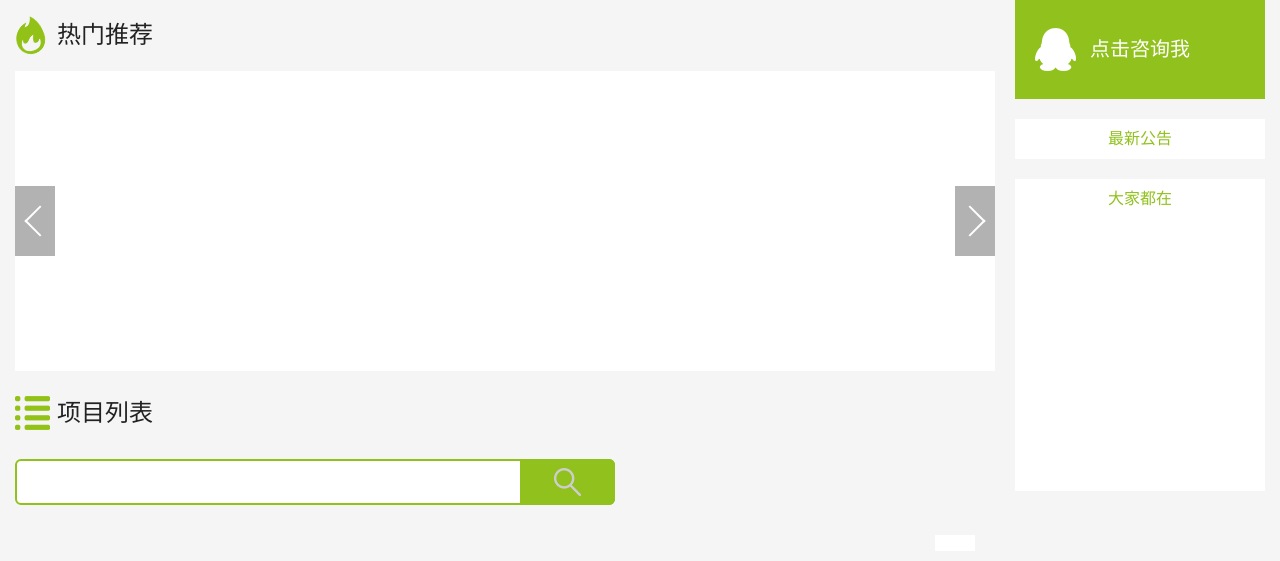
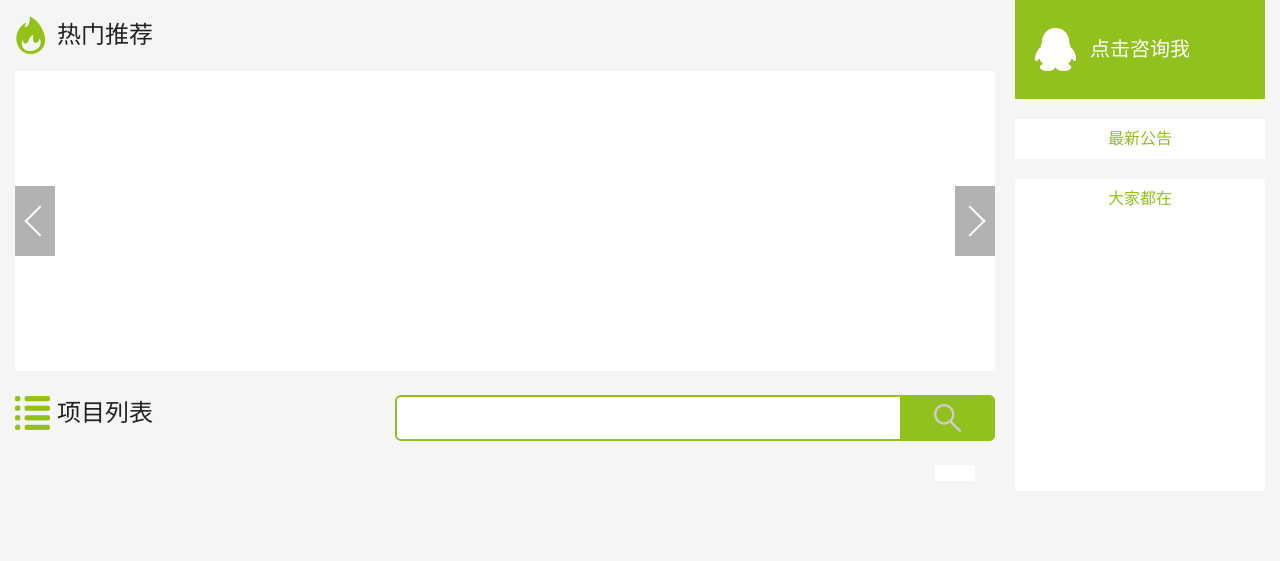
Before and after one commit to csdusunlight/homepage, a Django app: template homepage/templates/homepage.html in a window 1280 px wide. Shown: the part 371-932 px from the top of the page. After the commit the page ends 812 px from the top, so only its background shows below. Run offline with Django 3.2, Linux system fonts and the light colour scheme; the template is opened without the code that fills it, so the values that code supplies are empty; parts of the project's set-up code (start-up, migrations or seed data) failed here and were passed over; some libraries are stand-ins or nearby versions.

Commit message:
mark end

```diff
--- a/homepage/templates/homepage.html
+++ b/homepage/templates/homepage.html
@@ -148,14 +148,12 @@
                                 <div data-pic="{{recom.pic}}" data-imgtxt="{{recom.title}}" class="hot__img"></div>
                                 <p class="hot__name hot__info oneline">{{recom.title}}</p>
                                 <p class="hot__profit hot__info oneline">预计最高年化：<span class="hot__profit-num">{{recom.intrest}}</span></p>
-                                <p class="hot__price hot__info oneline">返现价格：<span class="price-rem hot__price-num">{{recom.price}}</span></p>
+                                <p class="hot__price hot__info oneline">返现价格：<span class="price-rem hot__price-num">{{recom.shortprice}}</span></p>
                                 <p class="hot__money hot__info oneline">投资区间：{{recom.investrange}}</p>
                                 <p class="hot__term hot__info">标期：{{recom.term}}</p>
                                 <div class="btn-box">
                                     <a target="_blank" href="/detail/project/{{recom.id}}" class="btn m-green m-hot state{{recom.state}}">查看攻略</a>
                                     <a target="_blank" href="/detail/project/{{recom.id}}?tab=2" class="btn m-green m-hot" projectid="{{recom.id}}">交&nbsp;&nbsp;单</a>
-                                    <!--<a href="{{recom.strategy}}" class="btn m-green m-hot state{{recom.state}}">查看攻略</a>-->
-                                    <!--<a class="btn m-green m-hot" projectid="{{recom.id}}" onclick="submit({{recom.id}},[{{recom.necessary_fields}}],'{{recom.is_multisub_allowed}}')">交&nbsp;&nbsp;单</a>-->
                                 </div>
                             </li>
                           {%endfor%}
@@ -181,25 +179,7 @@
                 </div>
                 <ul id="pagedata1" class="item-container clearfix">
 
-                    <!--<li class="project__itembox">
-                        <h2 class="project__name">核时代一一期<span class="project__name-small">皮卡三大诉讼法的角色</span></h2>
-                        <div class="project__detail">
-                            <img class="project__img" src="" alt="" />
-                            <p class="project__profit project__info">预计最高年化<br /><span class="project__profit-num">17%</span></p>
-                            <p class="project__price project__info">返现价格<br /><span class="project__price-num">0.6/万</span></p>
-                            <p class="project__money project__info">投资区间<br />100-10000</p>
-                            <p class="project__term project__info">标期<br />不限</p>
-                            <div class="project-btn-box">
-                                <a href="#" class="btn m-green m-project">查看攻略</a>
-                                <a class="btn m-green m-project" onclick="submit()">交&nbsp;&nbsp;单</a>
-                            </div>
-                        </div>
-                    </li>-->
                 </ul>
-                <!--<div class="changes-p">
-                    <div class="page"  id="page1">
-                    </div>
-                </div>-->
                 <div style="width: 980px; margin: 0 auto;" class="changes-p clearfix">
                     <div style="padding: 10px 20px 6px;" class="page r"  id="page1">
                     </div>
@@ -315,7 +295,7 @@
 //    '<img class="project__img" src="" alt="" />'+
       '<div data-pic="{project_picture}" data-imgtxt="{project_title}" class="project__img"></div>'+
       '<p class="project__profit project__info">预计最高年化<br /><span data-intrest="{project_intrest}" class="intrest project__profit-num">{intrest}</span></p>'+
-      '<p class="project__price project__info">返现价格<br /><span data-price="{project_cprice}" class="price project__price-num">{price}</span></p>'+
+      '<p class="project__price project__info">返现价格<br /><span data-price="{project_shortprice}" class="price project__price-num">{shortprice}</span></p>'+
       '<p class="project__money project__info">投资区间<br /><span class="investrange">{project_investrange}</span></p>'+
       '<p class="project__term project__info">标期<br />{project_term}</p><div class="project-btn-box">'+
       '<a target="_blank" href="/detail/project/{project}" class="btn m-green m-project state{project_state}">查看攻略</a>'+
--- a/homepage/templates/m_homepage.html
+++ b/homepage/templates/m_homepage.html
@@ -48,7 +48,7 @@
                         <div data-pic="{{recom.pic}}" data-imgtxt="{{recom.title}}" class="proj__img"></div>
                         <p class="proj__intrest"><span class="proj__intrest-num">{{recom.intrest}}</span><br />预计最高年化</p>
                         <div class="proj__detail">
-                            <p class="proj__detail-item"><span class="proj__detail-name">返现价格：</span><span class="proj__detail-val">{{recom.price}}</span></p>
+                            <p class="proj__detail-item"><span class="proj__detail-name">返现价格：</span><span class="proj__detail-val">{{recom.shortprice}}</span></p>
                             <p class="proj__detail-item m-mt"><span class="proj__detail-name">投标区间：</span><span class="proj__detail-val">{{recom.investrange}}</span></p>
                             <p class="proj__detail-item m-mt"><span class="proj__detail-name">投资标期：</span><span class="proj__detail-val">{{recom.term}}</span></p>
                         </div>
@@ -158,7 +158,7 @@
 								str_block += '<div style="background-color: '+ colors[num] +';" class="proj__img">'+ item.project_title.substr(0, 1) +'</div>';
 							}
                             str_block += '<p class="proj__intrest"><span class="proj__intrest-num">'+ (item.intrest ? item.intrest : item.project_intrest) +'</span><br />预计最高年化</p>'+
-                            '<div class="proj__detail"><p class="proj__detail-item"><span class="proj__detail-name">返现价格：</span><span class="proj__detail-val">'+ (item.price?item.price:item.project_cprice) +'</span></p>'+
+                            '<div class="proj__detail"><p class="proj__detail-item"><span class="proj__detail-name">返现价格：</span><span class="proj__detail-val">'+ (item.shortprice?item.shortprice:item.project_shortprice) +'</span></p>'+
                             '<p class="proj__detail-item m-mt"><span class="proj__detail-name">投标区间：</span><span class="proj__detail-val">'+ item.project_investrange +'</span></p>'+
                             '<p class="proj__detail-item m-mt"><span class="proj__detail-name">投资标期：</span><span class="proj__detail-val">'+ item.project_term +'</span></p>'+
                             '</div></div>'+
--- a/homepage/templates/search.html
+++ b/homepage/templates/search.html
@@ -138,7 +138,7 @@
 								str_block += '<div style="background-color: '+ colors[num] +';" class="proj__img">'+ item.project_title.substr(0, 1) +'</div>';
 							}
                             str_block += '<p class="proj__intrest"><span class="proj__intrest-num">'+ (item.intrest ? item.intrest : item.project_intrest) +'</span><br />预计最高年化</p>'+
-                            '<div class="proj__detail"><p class="proj__detail-item"><span class="proj__detail-name">返现价格：</span><span class="proj__detail-val">'+ (item.price?item.price:item.project_cprice) +'</span></p>'+
+                            '<div class="proj__detail"><p class="proj__detail-item"><span class="proj__detail-name">返现价格：</span><span class="proj__detail-val">'+ (item.shortprice?item.shortprice:item.project_shortprice) +'</span></p>'+
                             '<p class="proj__detail-item m-mt"><span class="proj__detail-name">投标区间：</span><span class="proj__detail-val">'+ item.project_investrange +'</span></p>'+
                             '<p class="proj__detail-item m-mt"><span class="proj__detail-name">投资标期：</span><span class="proj__detail-val">'+ item.project_term +'</span></p>'+
                             '</div></div>'+
--- a/static/css/my_homepage.css
+++ b/static/css/my_homepage.css
@@ -136,11 +136,19 @@
 .btn.m-hot:first-child {
     margin-right: 20px;
 }
+.project {
+    position: relative;
+}
 .project__title {
     padding-left: 42px;
     font-size: 24px;
     line-height: 84px;
     background: url(../images/bg-icon-list.png) left center no-repeat;
+}
+.search__box {
+    position: absolute;
+    top: 20px;
+    right: 0;
 }
 .search__left {
     position: relative;
@@ -171,7 +179,9 @@
     margin-right: 30px;
     display: inline-block;
 }
-
+.mark-container {
+    text-align: right;
+}
 .mark {
     position: relative;
     display: inline-block;
```
